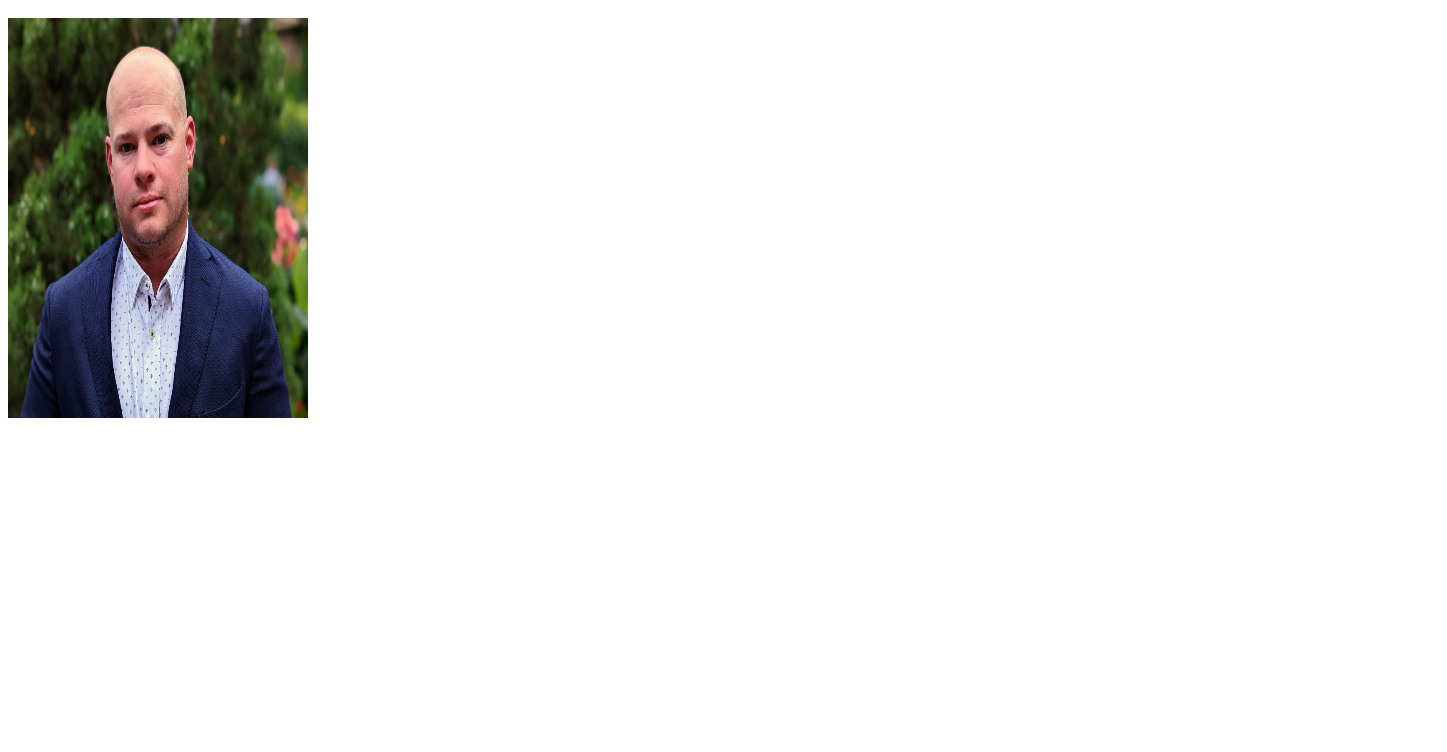
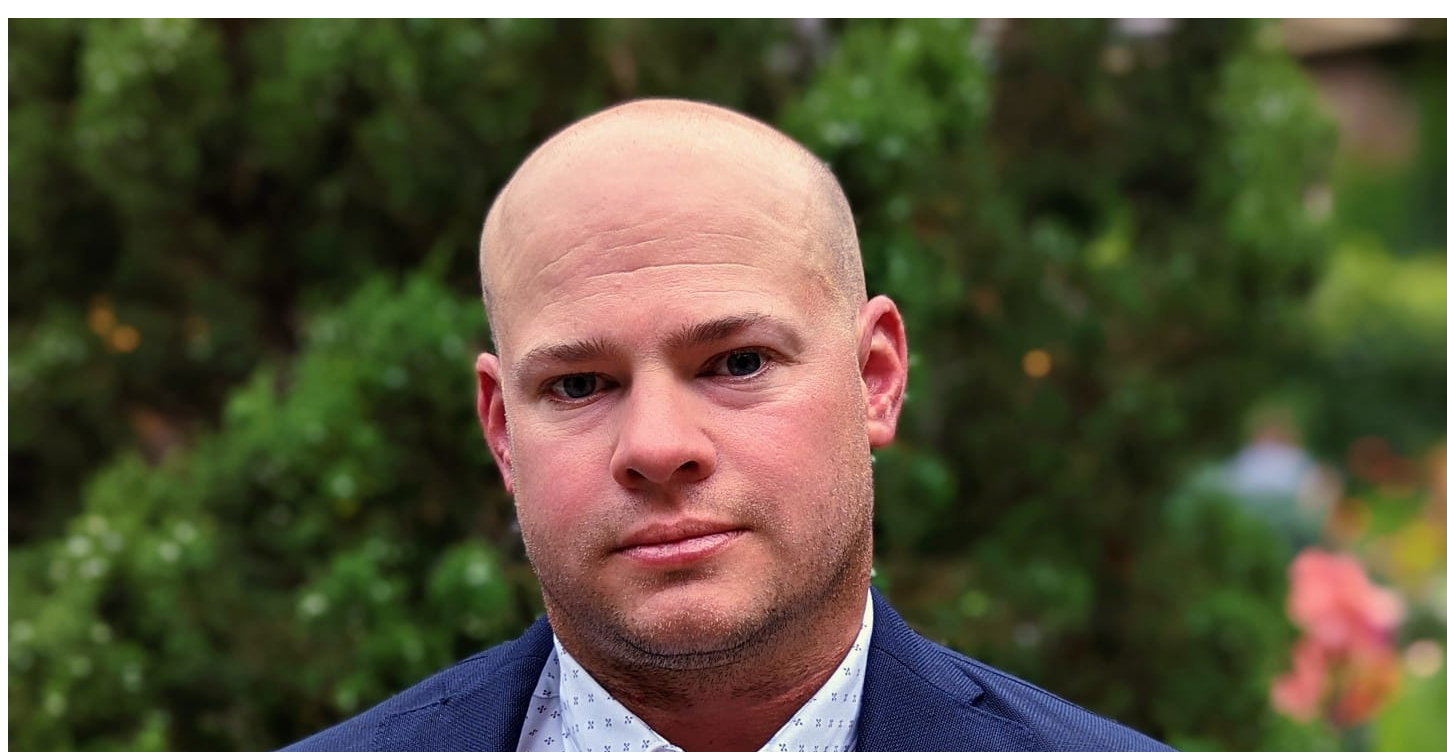
Before and after one commit to carterdallen/carterdallen.github.io, a plain HTML site: page index.html in a window 1280 px wide. Shown: the part 48-800 px from the top of the page, 1447 px wide, since content can reach past the window. Drawn offline with Linux system fonts and the light colour scheme.

Commit message:
Update index.html

```diff
--- a/index.html
+++ b/index.html
@@ -1,6 +1,5 @@
 <html>
     <h1>Carter's Portfolio</h1>
     <img src="carter_bio_image.jpeg"
-         width = "300"
-         height = "400"/>
+         max-width = "600"/>
 </html>
```
